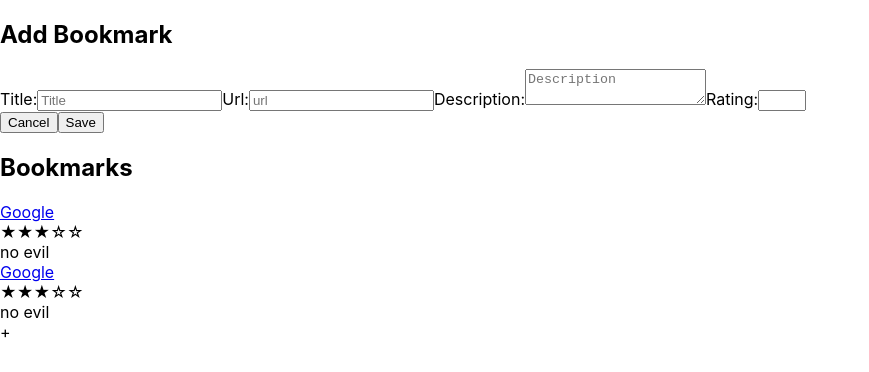
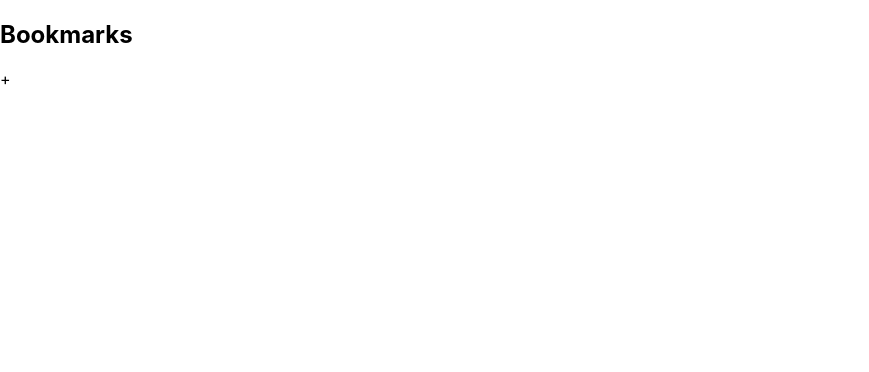
Before and after one commit to capnnemo2/bookmarks, a React (Create React App) app: page / in a window 1280 px wide. Shown: the top 372 px of the page, without its empty margins (0-869 px from the left). Built offline with nearby package versions, Linux system fonts and the light colour scheme; the HTML template or start-up script is replaced by a standard one.

Commit message:
Adds state to App

```diff
--- a/src/App.js
+++ b/src/App.js
@@ -1,6 +1,7 @@
 import React from 'react';
 import BookmarkApp from './components/BookmarkApp/BookmarkApp';
 import AddBookmark from './components/AddBookmark/AddBookmark';
+import Bookmark from './components/Bookmark/Bookmark';
 
 const bookmarks = [
   {
@@ -18,11 +19,20 @@ const bookmarks = [
 ];
 
 export default class App extends React.Component {
+  constructor(props) {
+    super(props);
+    this.state = {
+      bookmarks: [],
+      showAddForm: false
+    };
+  }
   render() {
+    const page = this.state.showAddForm
+      ? <AddBookmark />
+      : <BookmarkApp bookmarks={this.state.bookmarks} />
     return (
       <div className='App'>
-        <AddBookmark />
-        <BookmarkApp bookmarks ={bookmarks} />
+        {page}
       </div>
     )
   }
```
